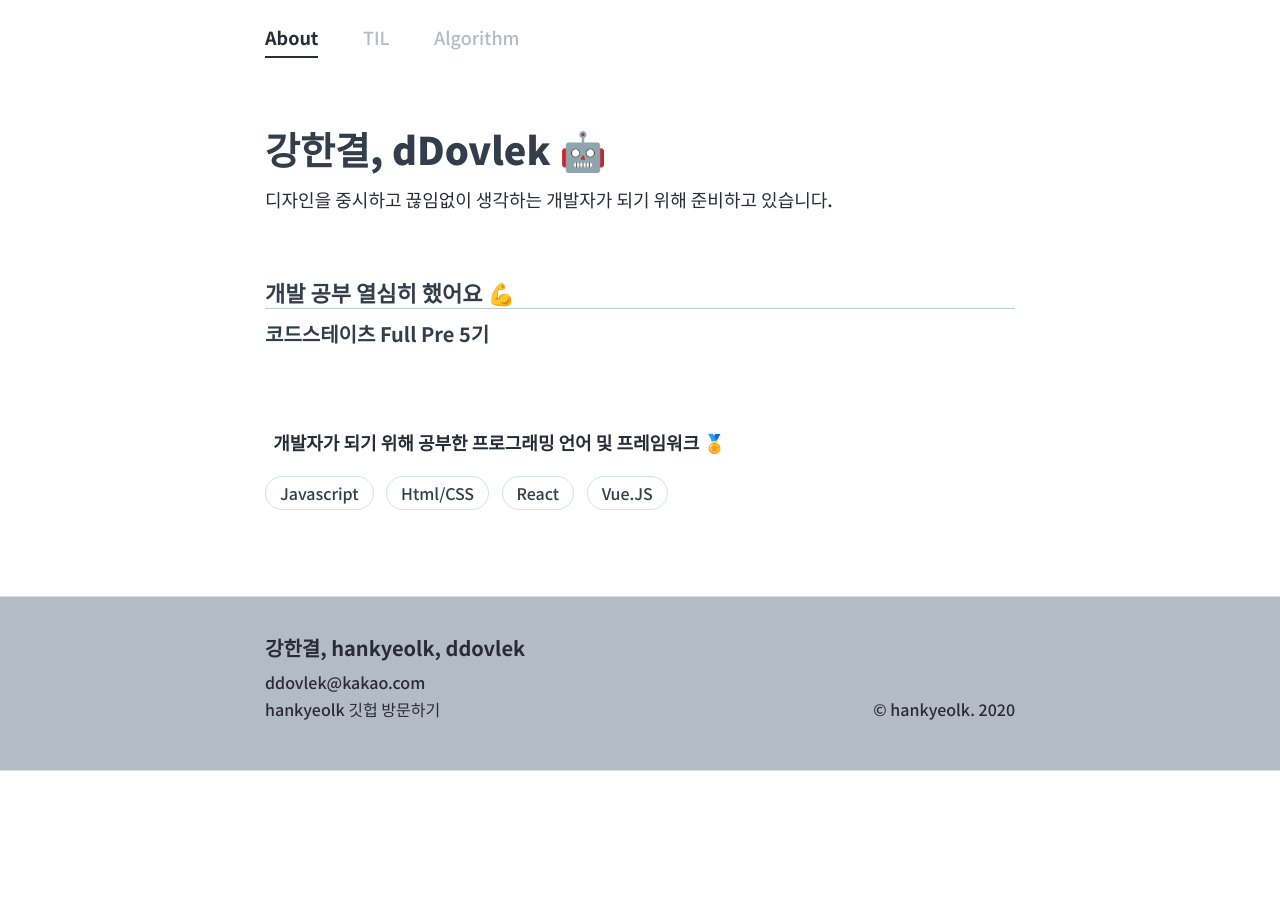
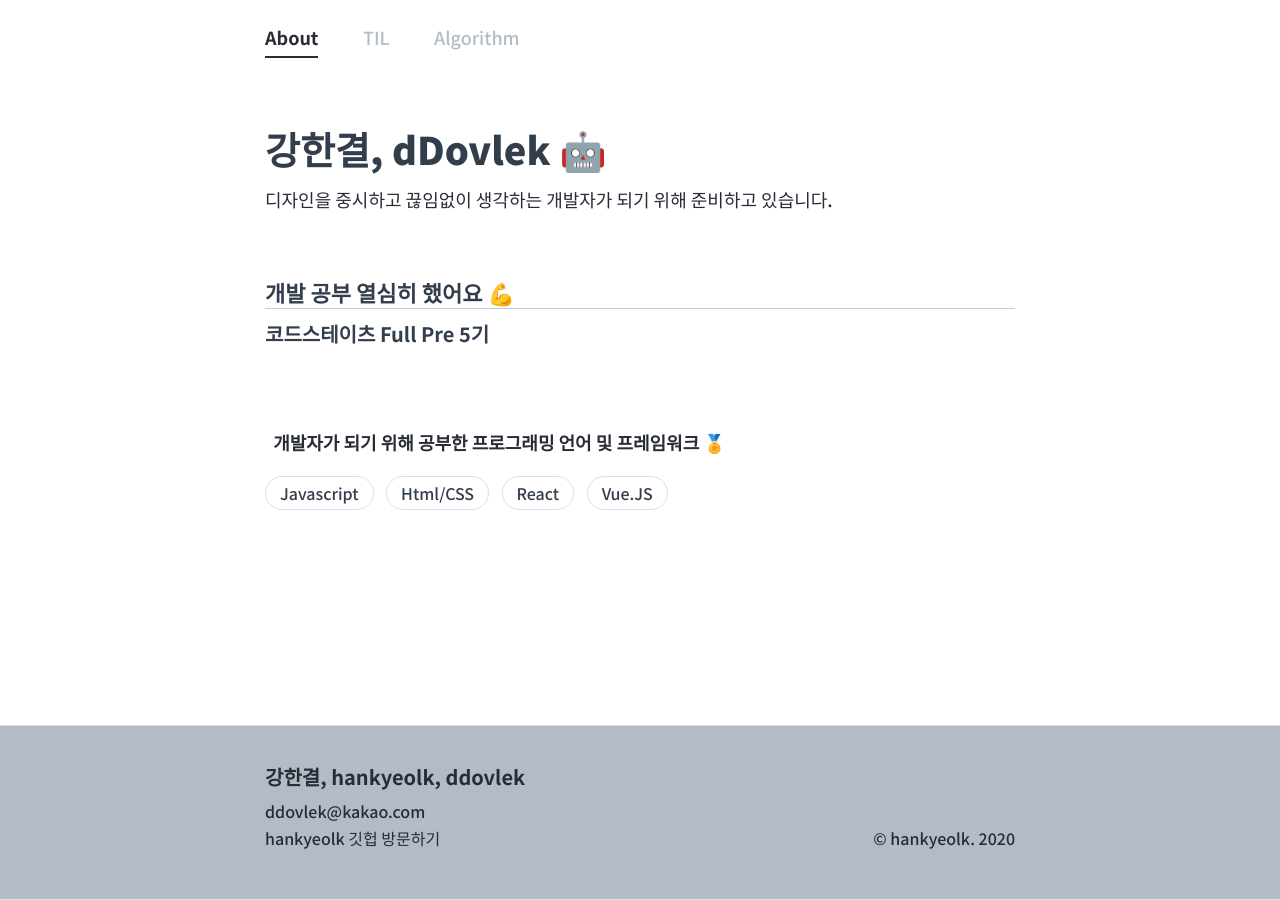
Before and after one commit to hankyeolk/hankyeolk.github.io, a Jekyll site: the page built from index.html, in a window 1280 px wide. Built offline with Jekyll 4.4.1, drawn with Linux system fonts in a browser that asks for light colours; some web fonts are replaced; the list of posts is cut into pages by our own code.

Commit message:
scss, pagination modify

```diff
--- a/TIL/index.html
+++ b/TIL/index.html
@@ -46,5 +46,5 @@
   {% else %}
   <span>Next &raquo;</span>
   {% endif %}
-</div>
+</div> -->
 {% endif %}
--- a/_sass/_layout.scss
+++ b/_sass/_layout.scss
@@ -81,6 +81,7 @@
   border-bottom: 1px solid $grey-2;
   position: absolute;
   width: 100%;
+  bottom : 0;
 
   .footer_wrap {
     font-style: normal;
```
Also changed, not shown: other parts of TIL/index.html (+1 -1 lines).
